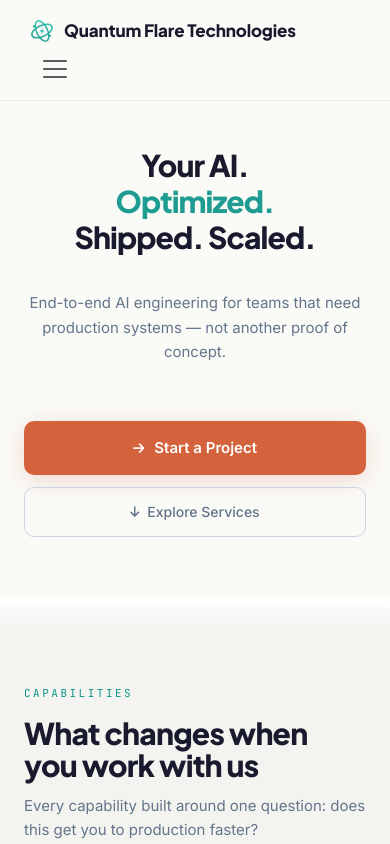
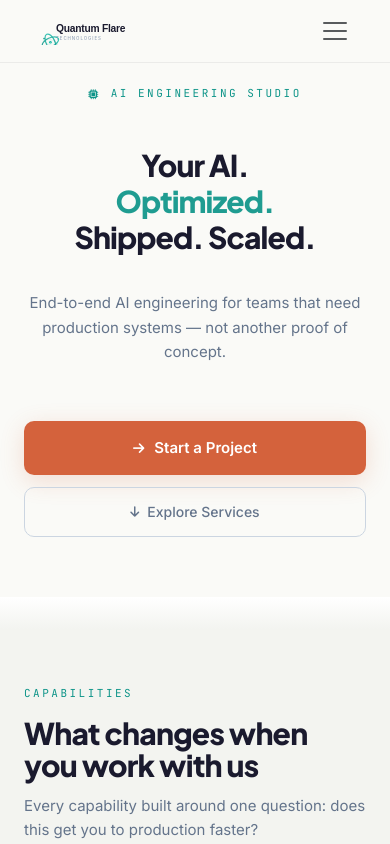
Before and after one commit to quantumflaretech/quantumflaretech.github.io, an Angular app: page / in a window 390 px wide. Shown: the top 844 px of the page. Built offline with nearby package versions, Linux system fonts and the light colour scheme.

Commit message:
Feat: Use horizontal logo SVG in navbar and white variant in footer

```diff
--- a/src/app/footer/footer.component.ts
+++ b/src/app/footer/footer.component.ts
@@ -11,8 +11,7 @@
         <div class="footer-grid">
           <div>
             <div class="footer-brand">
-              <img src="assets/logo-entangled-transparent.svg" alt="Quantum Flare logo" class="footer-logo">
-              Quantum Flare Technologies
+              <img src="assets/logo-horizontal-white.svg" alt="Quantum Flare Technologies" class="footer-logo">
             </div>
             <p>AI engineering for teams that ship.</p>
             <div class="footer-social">
--- a/src/app/navbar/navbar.component.ts
+++ b/src/app/navbar/navbar.component.ts
@@ -9,8 +9,7 @@
     <nav class="navbar navbar-expand-lg fixed-top">
       <div class="container">
         <a class="navbar-brand" href="#home">
-          <img src="assets/logo-entangled-transparent.svg" alt="Quantum Flare logo" class="navbar-logo">
-          Quantum Flare Technologies
+          <img src="assets/logo-horizontal.svg" alt="Quantum Flare Technologies" class="navbar-logo">
         </a>
 
         <button class="navbar-toggler border-0" type="button" data-bs-toggle="collapse" data-bs-target="#navbarNav">
--- a/src/global_styles.css
+++ b/src/global_styles.css
@@ -127,9 +127,8 @@
 }
 
 .navbar-logo {
-  width: 28px;
-  height: 28px;
-  border-radius: 6px;
+  height: 36px;
+  width: auto;
 }
 
 .navbar-nav .nav-link {
@@ -900,9 +899,8 @@
 }
 
 .footer-logo {
-  width: 26px;
-  height: 26px;
-  border-radius: 6px;
+  height: 32px;
+  width: auto;
 }
 
 .footer p {
@@ -1127,6 +1125,10 @@
     padding: 12px 16px;
   }
 
+  .navbar-logo {
+    height: 28px;
+  }
+
   .footer {
     padding: 36px 24px 20px;
   }
```
